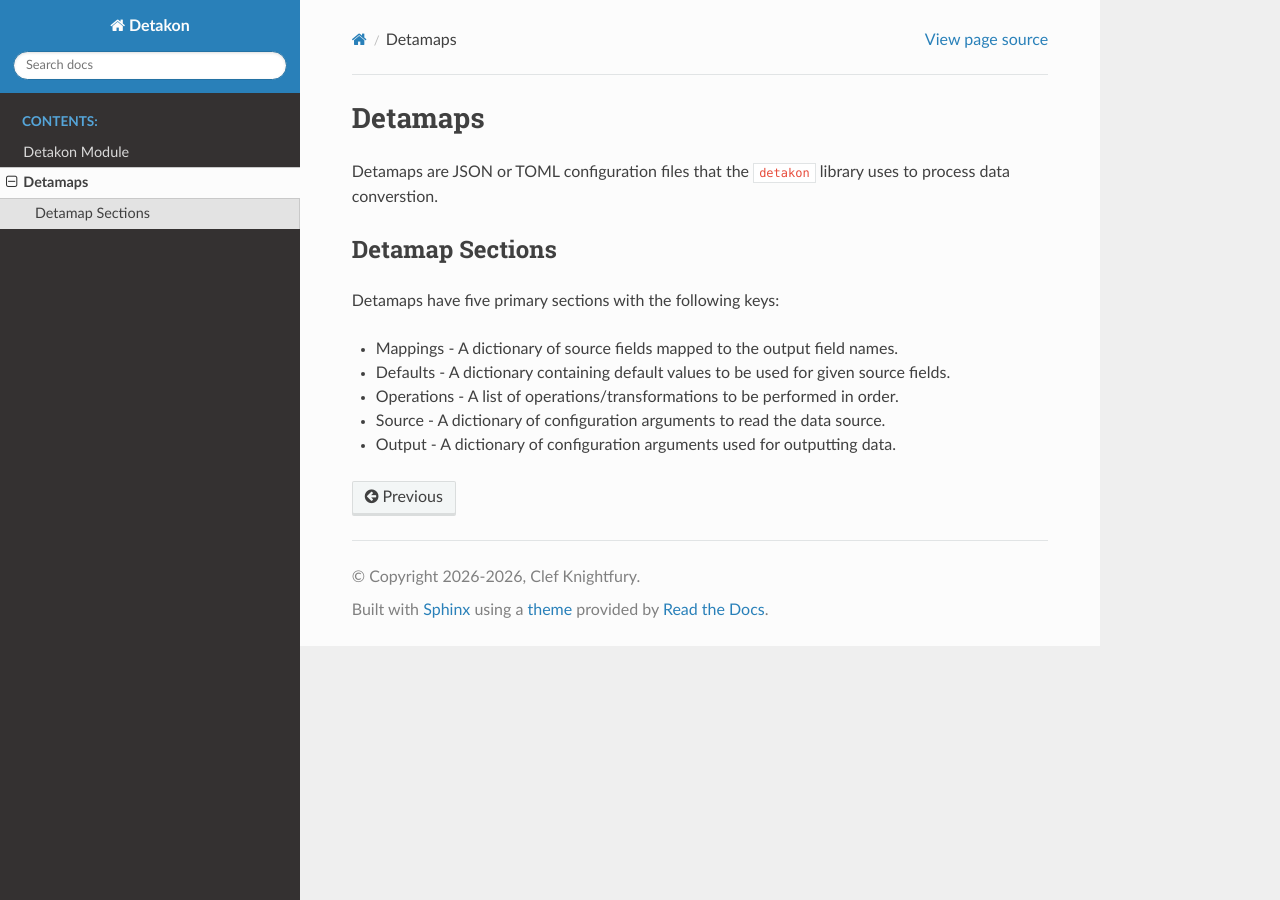
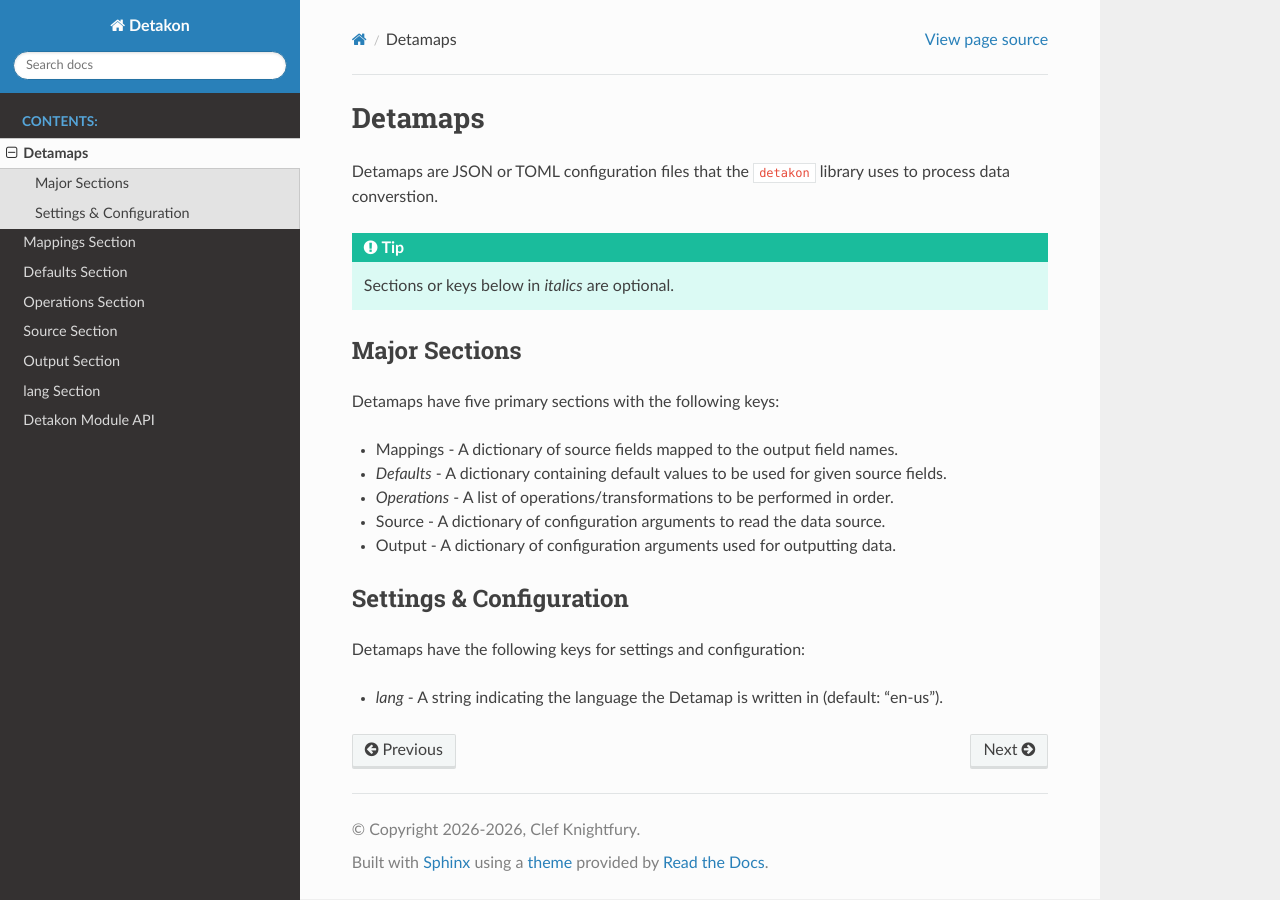
Before and after one commit to cknightfury/detakon, a Sphinx documentation site: the page built from docs/source/detamap.rst, in a window 1280 px wide. Built offline with Sphinx 7.4.7 and the Read the Docs theme 3.1.0, drawn with Linux system fonts in a browser that asks for light colours.

Commit message:
added mappings and defaults section to docs

```diff
--- a/docs/source/detakon.rst
+++ b/docs/source/detakon.rst
@@ -1,8 +1,8 @@
 .. docs/detakon.rst
 
-**************
-Detakon Module
-**************
+******************
+Detakon Module API
+******************
 
 This is the pydoc code for ``detakon`` module.
 
--- a/docs/source/detamap.rst
+++ b/docs/source/detamap.rst
@@ -6,14 +6,25 @@
 
 Detamaps are JSON or TOML configuration files that the ``detakon`` library uses to process data converstion.
 
-#################
-Detamap Sections
-#################
+.. tip::
+    Sections or keys below in *italics* are optional.
+
+##############
+Major Sections
+##############
 
 Detamaps have five primary sections with the following keys:
 
 * Mappings - A dictionary of source fields mapped to the output field names.
-* Defaults - A dictionary containing default values to be used for given source fields.
-* Operations - A list of operations/transformations to be performed in order.
+* *Defaults* - A dictionary containing default values to be used for given source fields.
+* *Operations* - A list of operations/transformations to be performed in order.
 * Source - A dictionary of configuration arguments to read the data source.
 * Output - A dictionary of configuration arguments used for outputting data.
+
+########################
+Settings & Configuration
+########################
+
+Detamaps have the following keys for settings and configuration:
+
+* *lang* - A string indicating the language the Detamap is written in (default: "en-us").
--- /dev/null
+++ b/docs/source/lang.rst
@@ -0,0 +1,5 @@
+.. docs/lang.rst
+
+************
+lang Section
+************
--- /dev/null
+++ b/docs/source/operations.rst
@@ -0,0 +1,5 @@
+.. docs/operations.rst
+
+******************
+Operations Section
+******************
--- /dev/null
+++ b/docs/source/output.rst
@@ -0,0 +1,5 @@
+.. docs/output.rst
+
+**************
+Output Section
+**************
--- /dev/null
+++ b/docs/source/source.rst
@@ -0,0 +1,5 @@
+.. docs/source.rst
+
+**************
+Source Section
+**************
```
Also changed, not shown: docs/source/defaults.rst (added, +24 -0 lines), docs/source/index.rst (+7 -1 lines), docs/source/mappings.rst (added, +30 -0 lines).
